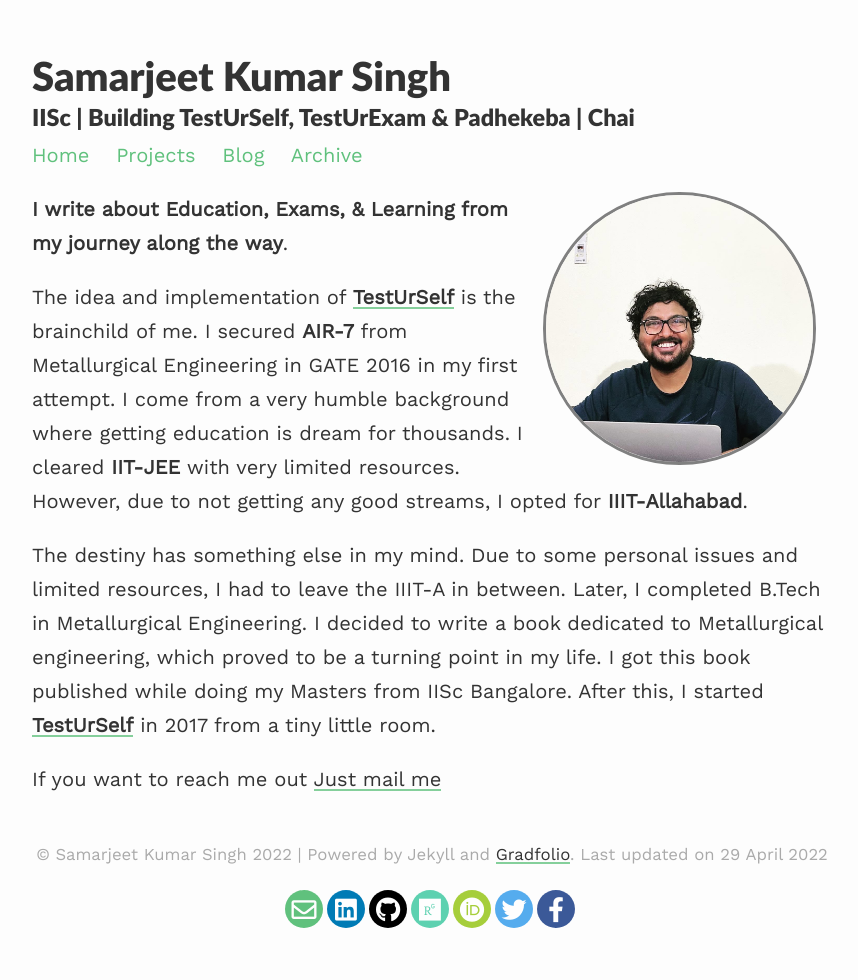
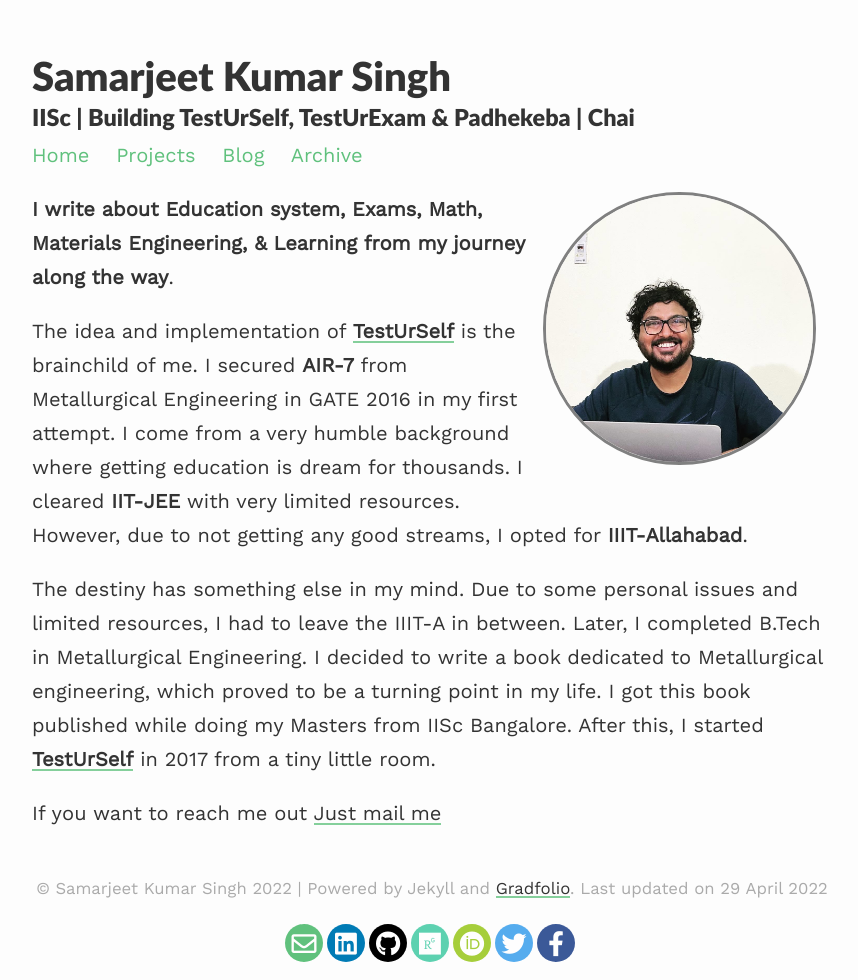
Before and after one commit to Samarjeetkumarsingh/website, a Jekyll site: the page built from index.md, in a window 1280 px wide. Shown: the whole page, without its empty margins (208-1066 px from the left). Built offline with Jekyll 4.4.1, drawn with Linux system fonts in a browser that asks for light colours; nearby versions of some CDN libraries.

Commit message:
Update index.md

```diff
--- a/index.md
+++ b/index.md
@@ -7,7 +7,7 @@
 published: true
 ---
 
-**I write about Education, Exams, & Learning from my journey along the way**.
+**I write about Education system, Exams, Math, Materials Engineering, & Learning from my journey along the way**.
 
 The idea and implementation of [**TestUrSelf**](https://www.testurself.in){:target="_blank"} is the brainchild of me. I secured **AIR-7** from Metallurgical Engineering in GATE 2016 in my first attempt. I come from a very humble background where getting education is dream for thousands. I cleared **IIT-JEE** with very limited resources. <br> However, due to not getting any good streams, I opted for **IIIT-Allahabad**.
 
```
